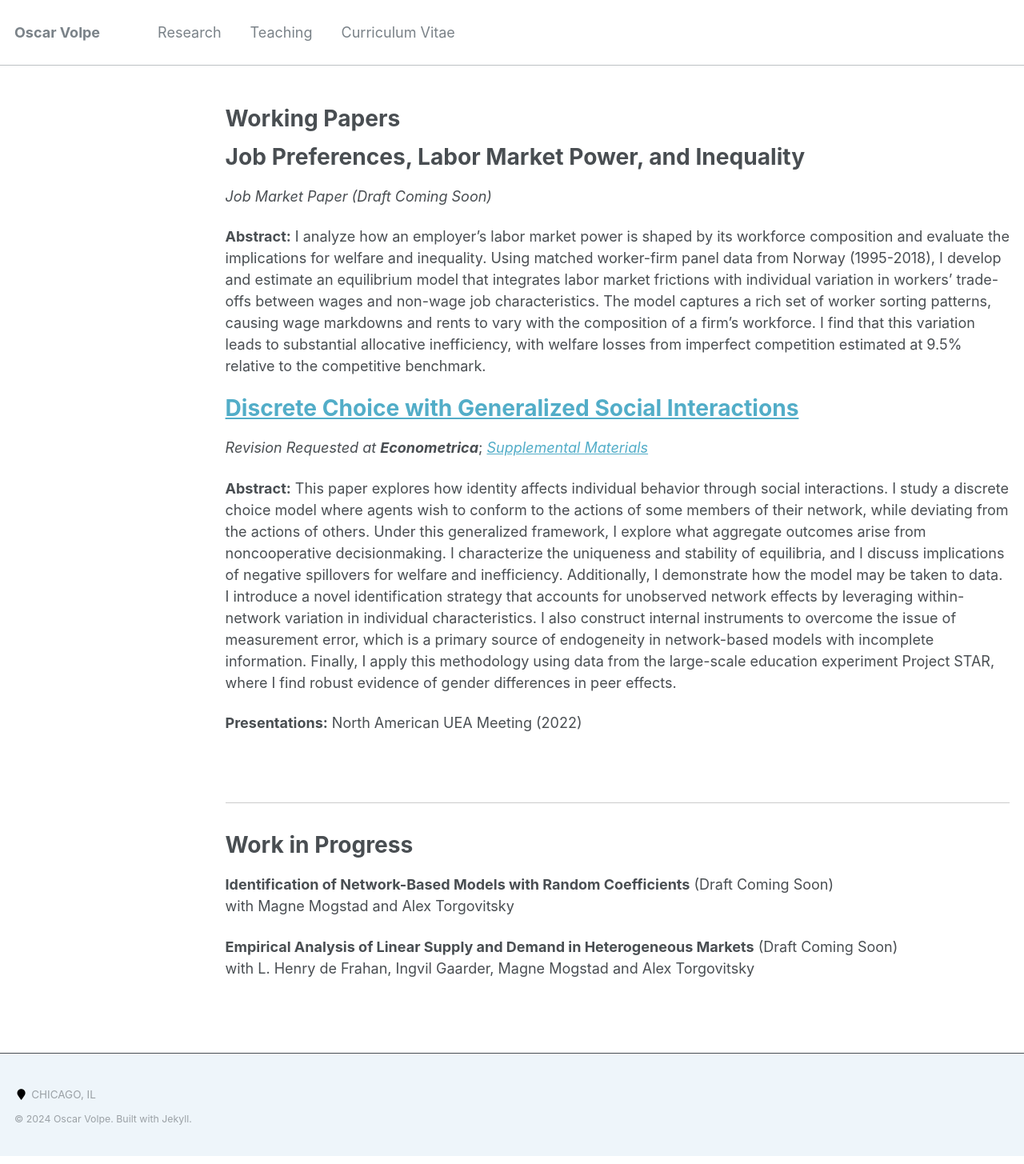
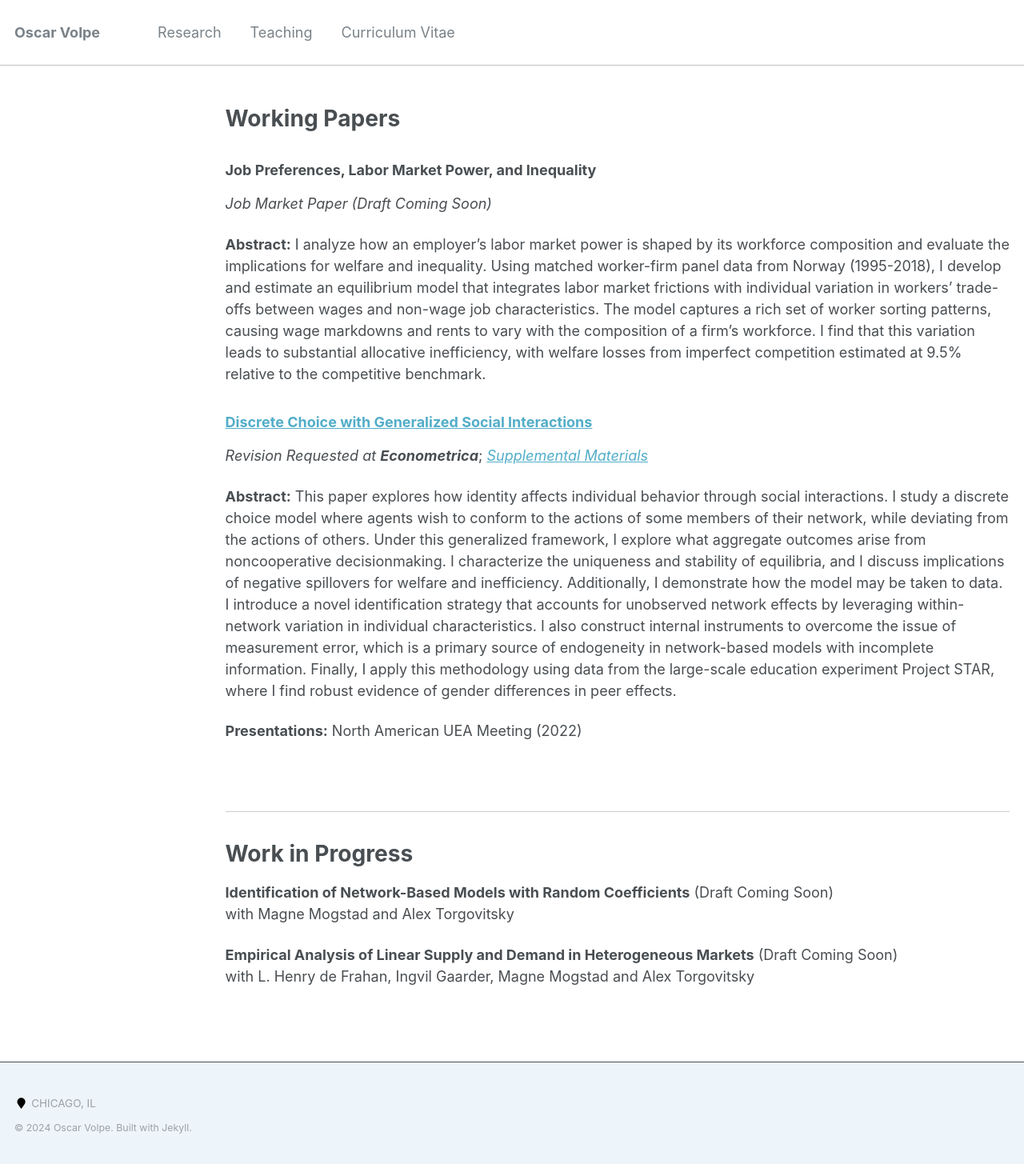
Before and after one commit to ovolpe/ovolpe.github.io, a Jekyll site: the page built from _pages/research.md, in a window 1280 px wide. Shown: the whole page at 80% size. Built offline with Jekyll 4.4.1, drawn with Linux system fonts in a browser that asks for light colours.

```diff
--- a/_pages/research.md
+++ b/_pages/research.md
@@ -8,13 +8,13 @@ author_profile: false
 
 # Working Papers
 
-# **Job Preferences, Labor Market Power, and Inequality**
+### **Job Preferences, Labor Market Power, and Inequality**
 _Job Market Paper (Draft Coming Soon)_ <br>
 
 **Abstract:** I analyze how an employer's labor market power is shaped by its workforce composition and evaluate the implications for welfare and inequality. Using matched worker-firm panel data from Norway (1995-2018), I develop and estimate an equilibrium model that integrates labor market frictions with individual variation in workers' trade-offs between wages and non-wage job characteristics. The model captures a rich set of worker sorting patterns, causing wage markdowns and rents to vary with the composition of a firm's workforce. I find that this variation leads to substantial allocative inefficiency, with welfare losses from imperfect competition estimated at 9.5% relative to the competitive benchmark.
 
 
-# [**Discrete Choice with Generalized Social Interactions**](/files/dcwgsi_paper.pdf)
+### [**Discrete Choice with Generalized Social Interactions**](/files/dcwgsi_paper.pdf)
 _Revision Requested at **Econometrica**_; [*Supplemental Materials*](/files/dcwgsi_supplement.pdf)<br>
 
 **Abstract:** This paper explores how identity affects individual behavior through social interactions. I study a discrete choice model where agents wish to conform to the actions of some members of their network, while deviating from the actions of others. Under this generalized framework, I explore what aggregate outcomes arise from noncooperative decisionmaking. I characterize the uniqueness and stability of equilibria, and I discuss implications of negative spillovers for welfare and inefficiency. Additionally, I demonstrate how the model may be taken to data. I introduce a novel identification strategy that accounts for unobserved network effects by leveraging within-network variation in individual characteristics. I also construct internal instruments to overcome the issue of measurement error, which is a primary source of endogeneity in network-based models with incomplete information. Finally, I apply this methodology using data from the large-scale education experiment Project STAR, where I find robust evidence of gender differences in peer effects.
```
